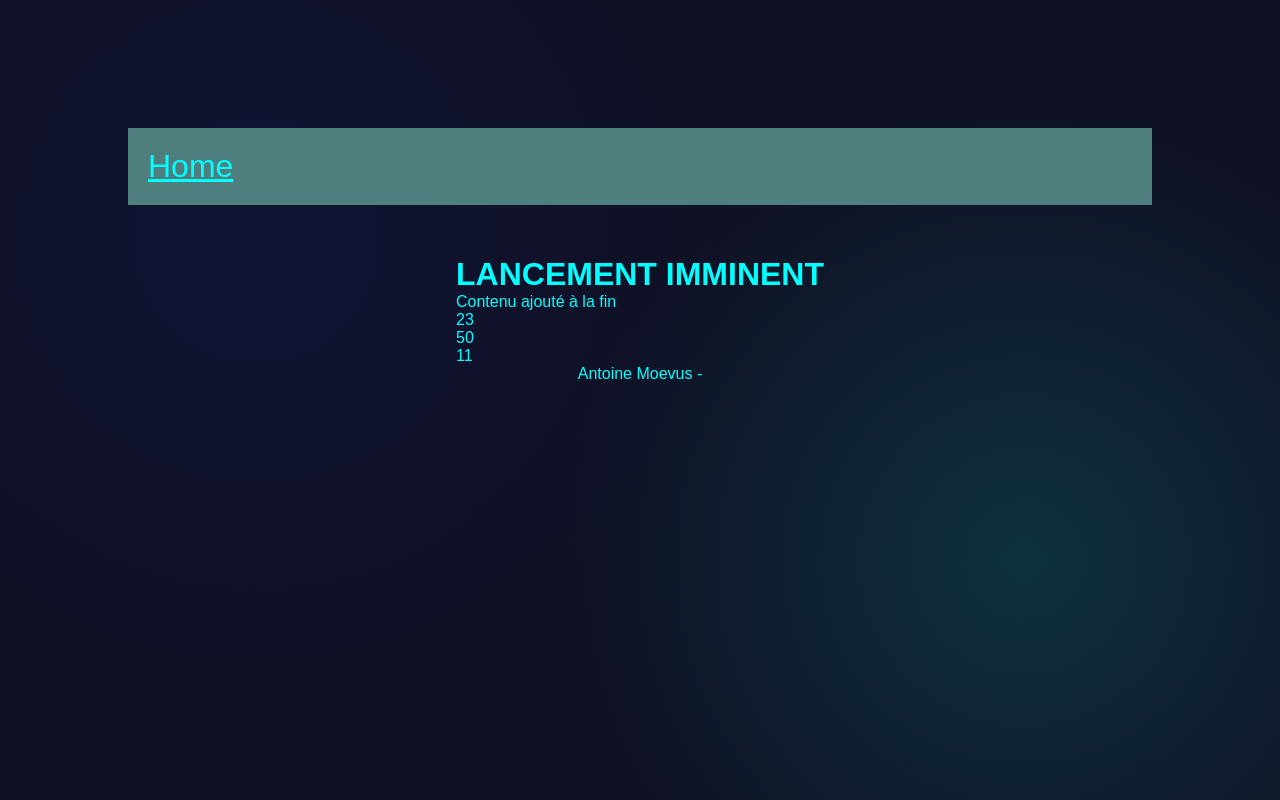
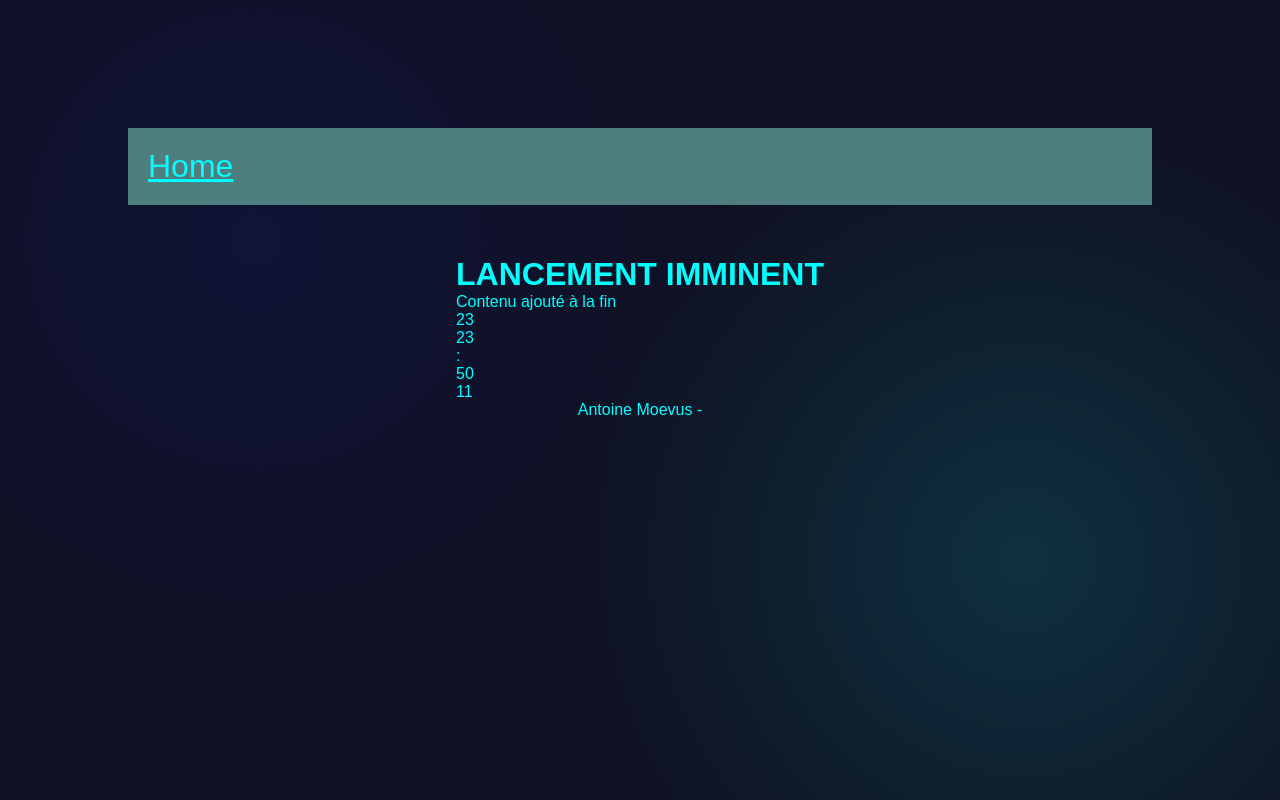
Before and after one commit to prof-moevus/sae_web_jwt_token, a website: page public/pages/exo2.html in a window 1280 px wide. Drawn offline with nearby package versions, Linux system fonts and the light colour scheme.

Commit message:
Change name to match other names

```diff
--- a/public/js/exo2.js
+++ b/public/js/exo2.js
@@ -1,4 +1,5 @@
 $("#heure").text((new Date()).getHours());
+$("#heures").text((new Date()).getHours());
 $("#minutes").text((new Date()).getMinutes());
 $("#secondes").text((new Date()).getSeconds());
 
--- a/public/pages/exo2.html
+++ b/public/pages/exo2.html
@@ -17,6 +17,8 @@
     <h1 class="title">LANCEMENT IMMINENT</h1>
     <div id="countdown-timer">
         <p id="heure">Heure</p>
+        <p id="heures">Heure</p>
+        <p id="heures-sep" class="timer-sep blink">:</p>
         <p id="minutes">Minute</p>
         <p id="secondes">Second</p>
     </div>
```
